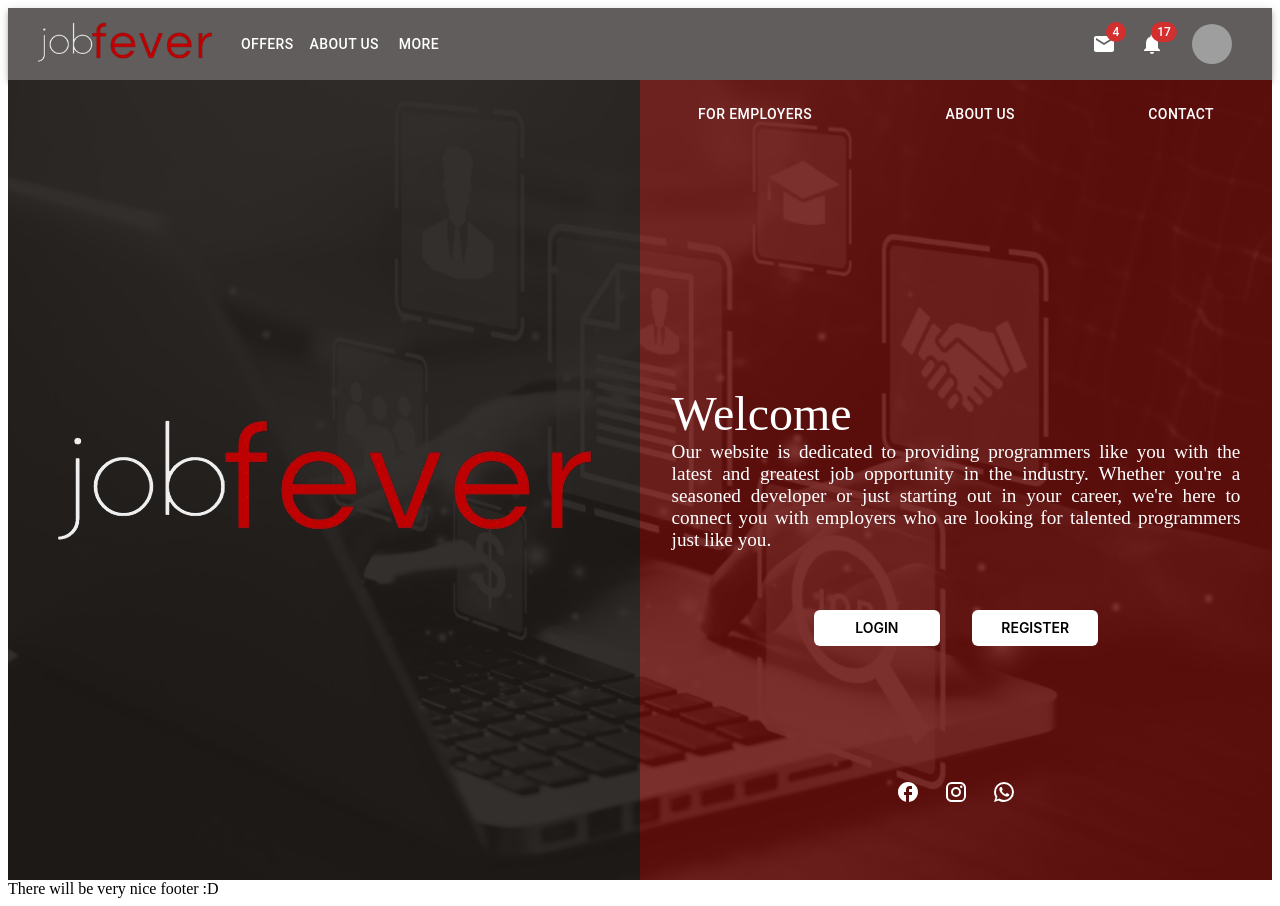
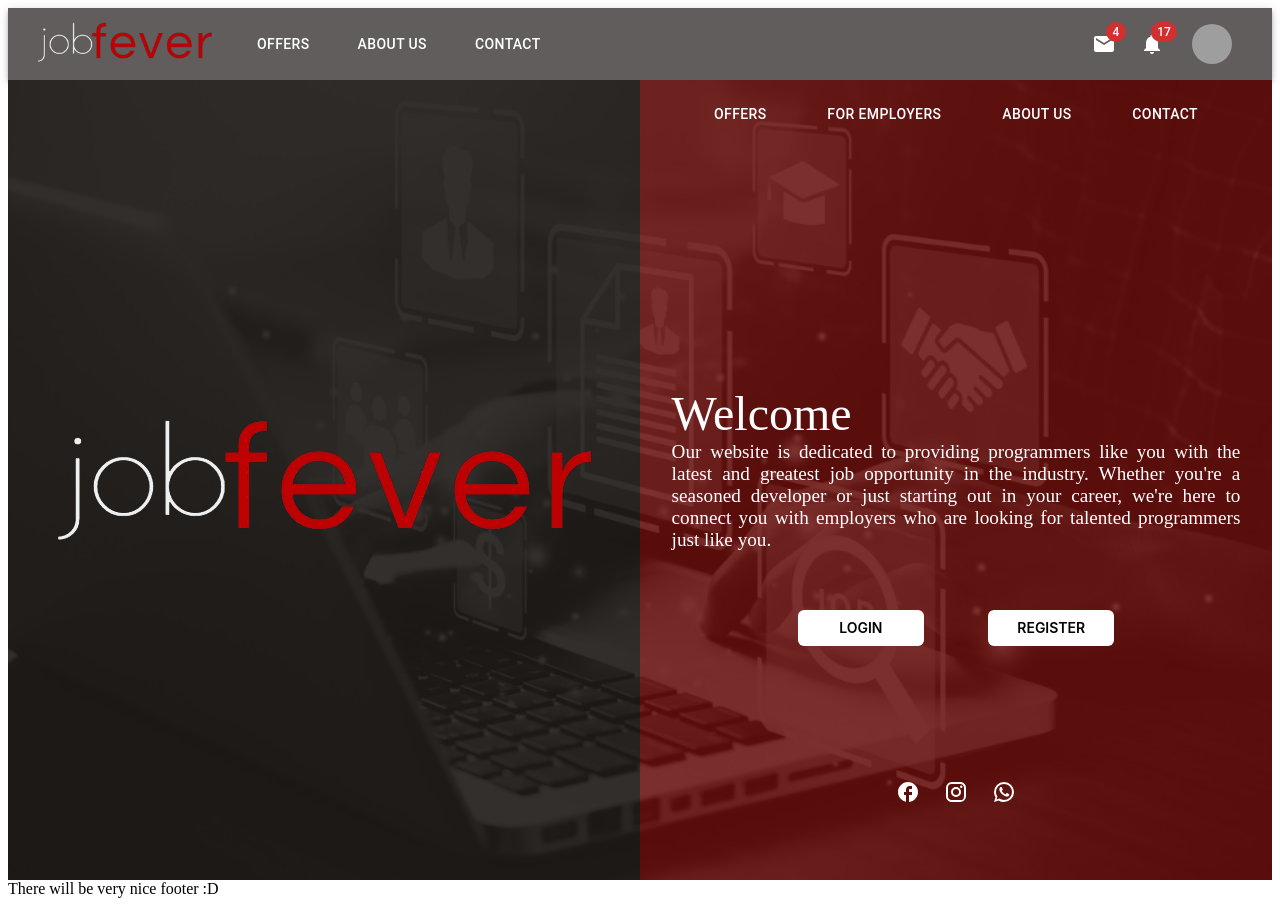
Before and after one commit to stelmaszczykadrian/jobFever-frontend, a React (Create React App) app in the folder jobfever/: page / in a window 1280 px wide. Built offline with nearby package versions, Linux system fonts and the light colour scheme; grey boxes are pictures that could not be loaded.

Commit message:
Feature: Add routing to navbar elements

```diff
--- a/jobfever/src/App.js
+++ b/jobfever/src/App.js
@@ -1,25 +1,29 @@
 import React from "react";
 import {BrowserRouter, Route, Routes} from "react-router-dom";
 import Register from "./pages/Register";
-import Home from "./pages/WelcomePage";
+import WelcomePage from "./pages/WelcomePage";
 import Login from "../src/pages/Login";
 import About from "./pages/About";
 import NoPage from "./pages/NoPage";
 import Layout from "./pages/Layout";
 import JobsPage from "./pages/JobsPage";
 import JobOfferForm from "./pages/JobOfferForm";
+import ForEmployers from "./pages/ForEmployers";
+import Contact from "./pages/Contact";
 
 function App() {
   return (
         <BrowserRouter>
             <Layout>
                 <Routes>
-                    <Route path="/" element={<Home />} />
+                    <Route path="/" element={<WelcomePage />} />
                     <Route path="/register" element={<Register />} />
                     <Route path="/login" element={<Login />} />
                     <Route path="/about" element={<About />} />
                     <Route path="/add-job" element={<JobOfferForm />} />
                     <Route path="/jobs" element={<JobsPage />} />
+                    <Route path="/for-employers" element={<ForEmployers />} />
+                    <Route path="/contact" element={<Contact />} />
                     <Route path="*" element={<NoPage/>}></Route>
                 </Routes>
             </Layout>
--- /dev/null
+++ b/jobfever/src/components/atoms/Link.styled.jsx
@@ -0,0 +1,9 @@
+import styled from "styled-components";
+import {Link} from "react-router-dom";
+
+export const StyledLink = styled(Link)`
+  margin: 1rem;
+  text-decoration: none;
+  color: white;
+  position: relative;
+`
--- a/jobfever/src/components/molecules/NavBarForNotLoggedUsers.jsx
+++ b/jobfever/src/components/molecules/NavBarForNotLoggedUsers.jsx
@@ -10,6 +10,7 @@ import MenuIcon from '@mui/icons-material/Menu';
 import Container from '@mui/material/Container';
 import Button from '@mui/material/Button';
 import MenuItem from '@mui/material/MenuItem';
+import {Link} from "react-router-dom";
 
 
 const pages = [
@@ -34,9 +35,11 @@ function NavBarForNotLoggedUsers() {
         <AppBar position="static" style={{margin: 0, background: 'rgba(29, 25, 23, 0.7)'}}>
             <Container maxWidth="l">
                 <Toolbar disableGutters>
-                    <box href="/" sx={{m: 0}}>
+                    <Link to='/'>
+                    <box sx={{m: 0}}>
                         <img width="185" height="45" src={logo} margin="left"/>
                     </box>
+                    </Link>
                     <Typography
                         variant="h6"
                         noWrap
--- a/jobfever/src/components/molecules/WelcomePageNavbar.jsx
+++ b/jobfever/src/components/molecules/WelcomePageNavbar.jsx
@@ -1,17 +1,20 @@
 import * as React from 'react';
 import Button from "@mui/material/Button";
 import Box from "@mui/material/Box";
+import {StyledLink} from "../atoms/Link.styled";
 
-const pages = ['FOR EMPLOYERS', 'ABOUT US', 'CONTACT'];
+const pages = [
+    <StyledLink to='/jobs'>OFFERS</StyledLink>,
+    <StyledLink to='/for-employers'>FOR EMPLOYERS</StyledLink>,
+    <StyledLink to='/about'>ABOUT US</StyledLink>,
+    <StyledLink to='/contact'>CONTACT</StyledLink>,
+];
 
 function WelcomePageNavbar() {
     return (
     <Box sx={{ flexGrow: 1, display: {md: 'flex' }, justifyContent: 'space-between', margin: '0 50px' }}>
         {pages.map((page) => (
-            <Button
-                key={page}
-                sx={{ my: 2, color: 'white', display: 'block' }}
-            >
+            <Button key={page}>
                 {page}
             </Button>
         ))}
--- a/jobfever/src/components/molecules/navbar.jsx
+++ b/jobfever/src/components/molecules/navbar.jsx
@@ -16,9 +16,15 @@ import MenuItem from '@mui/material/MenuItem';
 import Badge from '@mui/material/Badge';
 import MailIcon from '@mui/icons-material/Mail';
 import NotificationsIcon from '@mui/icons-material/Notifications';
+import {Link} from "react-router-dom";
+import {StyledLink} from "../atoms/Link.styled";
 
 
-const pages = ['Offers', 'About Us', 'More'];
+const pages = [
+    <StyledLink to='/jobs'>OFFERS</StyledLink>,
+    <StyledLink to='/about'>ABOUT US</StyledLink>,
+    <StyledLink to='/contact'>CONTACT</StyledLink>,
+];
 const settings = ['Profile', 'Account', 'Dashboard','Favourites', 'Logout'];
 
 function ResponsiveAppBar() {
@@ -44,9 +50,11 @@ function ResponsiveAppBar() {
         <AppBar position="static" style={{ margin: 0, background: 'rgba(29, 25, 23, 0.7)'}}>
             <Container maxWidth="l">
                 <Toolbar disableGutters>
-                    <box href="/" sx= {{ m: 0 }}>
+                    <Link to='/'>
+                    <box sx= {{ m: 0 }}>
                             <img width="185" height="45" src={logo} margin="left"/>
                     </box>
+                    </Link>
                     <Typography
                         variant="h6"
                         noWrap
--- /dev/null
+++ b/jobfever/src/pages/Contact.js
@@ -0,0 +1,9 @@
+function Contact() {
+    return (
+        <div>
+            <h1>This is the CONTACT page</h1>
+        </div>
+
+    )}
+
+export default Contact;
--- a/jobfever/src/pages/ForEmployers.js
+++ b/jobfever/src/pages/ForEmployers.js
@@ -0,0 +1,9 @@
+function ForEmployers() {
+    return (
+        <div>
+            <h1>This is the FOR EMPLOYERS page</h1>
+        </div>
+
+    )}
+
+export default ForEmployers;
--- a/jobfever/src/pages/WelcomePage.js
+++ b/jobfever/src/pages/WelcomePage.js
@@ -1,7 +1,6 @@
 import React from 'react';
 import logo from "../images/logo2.png";
 import WelcomePageNavbar from "../components/molecules/WelcomePageNavbar";
-import { Link } from 'react-router-dom'
 import WhiteButtonMainPage from "../components/atoms/WhiteButton";
 import {StyledInlineContainer} from "../components/styled-components/StyledInlineContainer";
 import SocialmediaButtons from "../components/molecules/SocialmediaButtons";
@@ -13,6 +12,7 @@ import {StyledSTextSideContainer} from "../components/styled-components/StyledTe
 import {StyledHalfSideRightWelcomePage} from "../components/styled-components/StyledHalfSideRightWelcomePage";
 import {StyledHalfSideLeftWelcomePage} from "../components/styled-components/StyledHalfSideLeftWelcomePage";
 import {StyledMainPageBackground} from "../components/styled-components/StyledMainPageBackground";
+import {StyledLink} from "../components/atoms/Link.styled";
 
 function WelcomePage() {
     return (
@@ -35,12 +35,12 @@ function WelcomePage() {
                         </StyledSimpleText>
                     </StyledSTextSideContainer>
                     <StyledInlineContainer>
-                        <Link to='/login'>
+                        <StyledLink to='/login'>
                         <WhiteButtonMainPage text={'LOGIN'}/>
-                        </Link>
-                        <Link to='/register'>
+                        </StyledLink>
+                        <StyledLink to='/register'>
                         <WhiteButtonMainPage text={'REGISTER'}/>
-                        </Link>
+                        </StyledLink>
                     </StyledInlineContainer>
                     <StyledInlineFlexContainer>
                         <SocialmediaButtons/>
```
